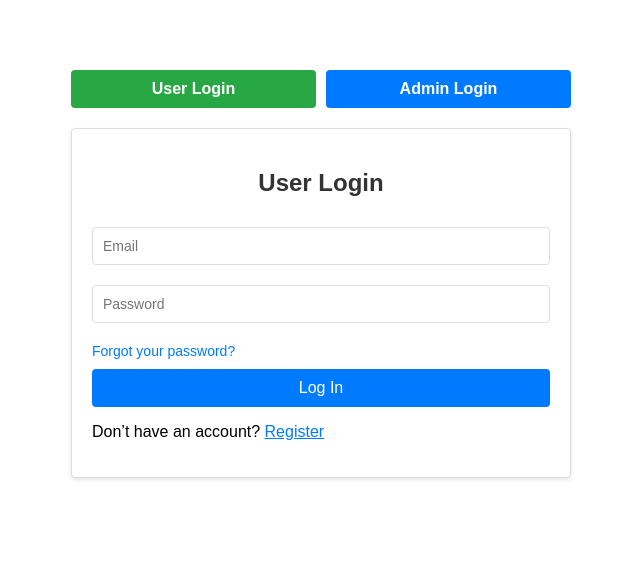
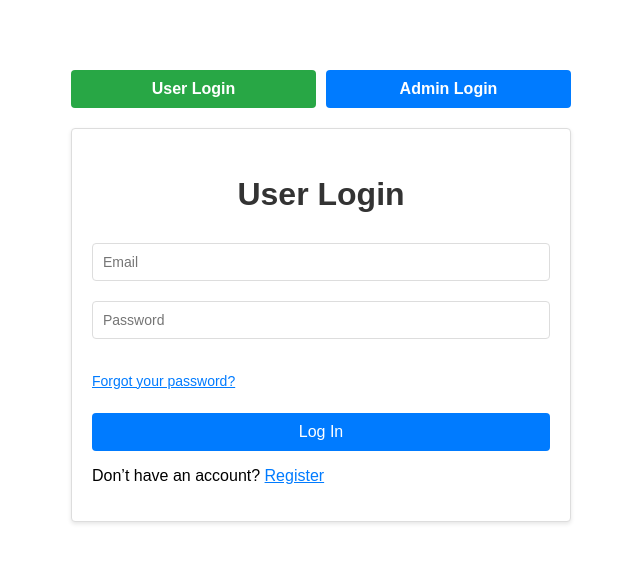
Before and after one commit to harshalpuri1/Calendar-Application-for-Communication-Tracking_Frontend, a React (Create React App) app: page / in a window 1280 px wide. Shown: the top 562 px of the page, without its empty margins (319-959 px from the left). Built offline with nearby package versions, Linux system fonts and the light colour scheme.

Commit message:
Implemented forgot password for user

```diff
--- a/src/App.js
+++ b/src/App.js
@@ -4,7 +4,6 @@ import AdminDashboard from './components/Admin/AdminDashboard';
 import UserDashboard from './components/User/UserDashboard';
 import Notifications from './components/User/Notifications';
 import LoginPage from './components/Login/Login';
-import ForgotPassword from './components/Login/ForgotPassword';
 import { AppRoutes } from './routes/AppRoutes';
 import CalendarView from './components/User/CalendarView';
 import strings from './components/utils/App.json';
@@ -17,7 +16,6 @@ const App = () => {
       <AppRoutes/>
         <Routes>
           <Route path={strings.main} element={<LoginPage/>} />
-          <Route path={strings.forgotPassword} element={<ForgotPassword />} />
           <Route path={strings.admin} element={<AdminDashboard />} />
           <Route path={strings.user}element={<UserDashboard />} />
           <Route path={strings.notifications} element={<Notifications/>} />
--- a/src/components/Login/ForgotPassword.css
+++ /dev/null
@@ -1,63 +0,0 @@
-.forgot-password-container {
-    max-width: 400px;
-    margin: 50px auto;
-    padding: 20px;
-    border: 1px solid #ddd;
-    border-radius: 4px;
-    background: #fff;
-    text-align: center;
-    font-family: Arial, sans-serif;
-  }
-
-  h2 {
-    margin-bottom: 20px;
-    font-size: 24px;
-    color: #333;
-  }
-
-  form {
-    display: flex;
-    flex-direction: column;
-  }
-
-  .input-field {
-    margin: 10px 0;
-    padding: 10px;
-    font-size: 14px;
-    border: 1px solid #ddd;
-    border-radius: 4px;
-  }
-
-  button {
-    padding: 10px;
-    font-size: 16px;
-    color: white;
-    background: #007bff;
-    border: none;
-    border-radius: 4px;
-    cursor: pointer;
-    transition: background 0.3s;
-  }
-
-  button:hover {
-    background: #0056b3;
-  }
-
-  .message {
-    margin: 15px 0;
-    color: green;
-    font-size: 14px;
-  }
-
-  a {
-    display: inline-block;
-    color: #007bff;
-    text-decoration: none;
-  }
-  .anchor{
-    margin-top: 15px;
-  }
-
-  a:hover {
-    text-decoration: underline;
-  }
--- a/src/components/Login/ForgotPassword.js
+++ /dev/null
@@ -1,44 +0,0 @@
-import React, { useState } from 'react';
-import './ForgotPassword.css';
-import api from "../services/api";
-
-function ForgotPassword() {
-  const [email, setEmail] = useState('');
-  const [message, setMessage] = useState('');
-
-  const handleSubmit = async (e) => {
-    e.preventDefault();
-
-    if (!email) {
-      setMessage('Please enter a valid email.');
-      return;
-    }
-
-    try {
-      const response = await api.forgotPassword({ email });
-      setMessage(response.message || 'If this email is registered, a reset link will be sent to it.');
-    } catch (error) {
-      setMessage('Failed to connect to the server!');
-    }
-  };
-
-  return (
-    <div className="forgot-password-container">
-      <h2>Forgot Password</h2>
-      <form onSubmit={handleSubmit}>
-        <input
-          type="email"
-          placeholder="Enter your registered email"
-          value={email}
-          onChange={(e) => setEmail(e.target.value)}
-          required
-        />
-        <button type="submit">Send Reset Link</button>
-      </form>
-      {message && <p className="message">{message}</p>}
-      <a className='anchor' href="/">Back to Login</a>
-    </div>
-  );
-}
-
-export default ForgotPassword;
--- a/src/components/Login/Login.js
+++ b/src/components/Login/Login.js
@@ -7,9 +7,11 @@ import constants from "../utils/config/config";
 
 function LoginPage() {
   const [activeTab, setActiveTab] = useState("user");
+  const [showForgotPassword, setShowForgotPassword] = useState(false);
 
   const handleTabSwitch = (tab) => {
     setActiveTab(tab);
+    setShowForgotPassword(false);
   };
 
   return (
@@ -31,13 +33,19 @@ function LoginPage() {
         </button>
       </div>
       <div className="tab-content">
-        {activeTab === "user" ? <UserForm /> : <AdminForm />}
+        {showForgotPassword ? (
+          <ForgotPasswordForm />
+        ) : activeTab === "user" ? (
+          <UserForm setShowForgotPassword={setShowForgotPassword} />
+        ) : (
+          <AdminForm setShowForgotPassword={setShowForgotPassword} />
+        )}
       </div>
     </div>
   );
 }
 
-function UserForm() {
+function UserForm({ setShowForgotPassword }) {
   const [isRegister, setIsRegister] = useState(false);
   const [formData, setFormData] = useState({
     username: "",
@@ -105,7 +113,6 @@ function UserForm() {
     }
   };
 
-
   return (
     <div className="form-container">
       <h2>{isRegister ? "User Register" : "User Login"}</h2>
@@ -155,7 +162,7 @@ function UserForm() {
           />
         )}
         <div className="form-options">
-          <a href="/forgot-password" id="forgotPasswordLink">Forgot your password?</a>
+          <p className="toggle-mode" onClick={() => setShowForgotPassword(true)} id="forgotPasswordLink">Forgot your password?</p>
         </div>
         <button type="submit" className="submit-button" id="userSubmitButton">
           {isRegister ? "Register" : "Log In"}
@@ -175,7 +182,7 @@ function UserForm() {
   );
 }
 
-function AdminForm() {
+function AdminForm({ setShowForgotPassword }) {
   const [formData, setFormData] = useState({
     email: "",
     password: "",
@@ -240,7 +247,7 @@ function AdminForm() {
           id="adminPasswordInput"
         />
         <div className="form-options">
-          <a href="/forgot-password" id="forgotPasswordLinkAdmin">Forgot your password?</a>
+          {/* <p className="toggle-mode" onClick={() => setShowForgotPassword(true)} id="forgotPasswordLinkAdmin">Forgot your password?</p> */}
         </div>
         <button type="submit" className="submit-button" id="adminSubmitButton">
           Log In
@@ -250,4 +257,54 @@ function AdminForm() {
   );
 }
 
+function ForgotPasswordForm() {
+  const [email, setEmail] = useState("");
+  const navigate = useNavigate();
+
+  const handleInputChange = (e) => {
+    setEmail(e.target.value);
+  };
+
+  const handleSubmit = async (e) => {
+    e.preventDefault();
+
+    const loadingToast = toast.loading("Processing...");
+
+    try {
+      const response = await api.forgotPassword({ email });
+
+      if (response.status) {
+        toast.success(response.message || "Password reset link sent!", { id: loadingToast });
+        navigate("/");
+      } else {
+        toast.error(response.message || "Something went wrong!", { id: loadingToast });
+      }
+    } catch (error) {
+      console.error("Error:", error);
+      toast.error("Failed to connect to the server!", { id: loadingToast });
+    }
+  };
+
+  return (
+    <div className="form-container">
+      <h2>Forgot Password</h2>
+      <form onSubmit={handleSubmit}>
+        <input
+          type="email"
+          name="email"
+          placeholder="Email"
+          value={email}
+          onChange={handleInputChange}
+          required
+          className="input-field"
+          id="forgotPasswordEmailInput"
+        />
+        <button type="submit" className="submit-button" id="forgotPasswordSubmitButton">
+          Send Reset Link
+        </button>
+      </form>
+    </div>
+  );
+}
+
 export default LoginPage;
```
